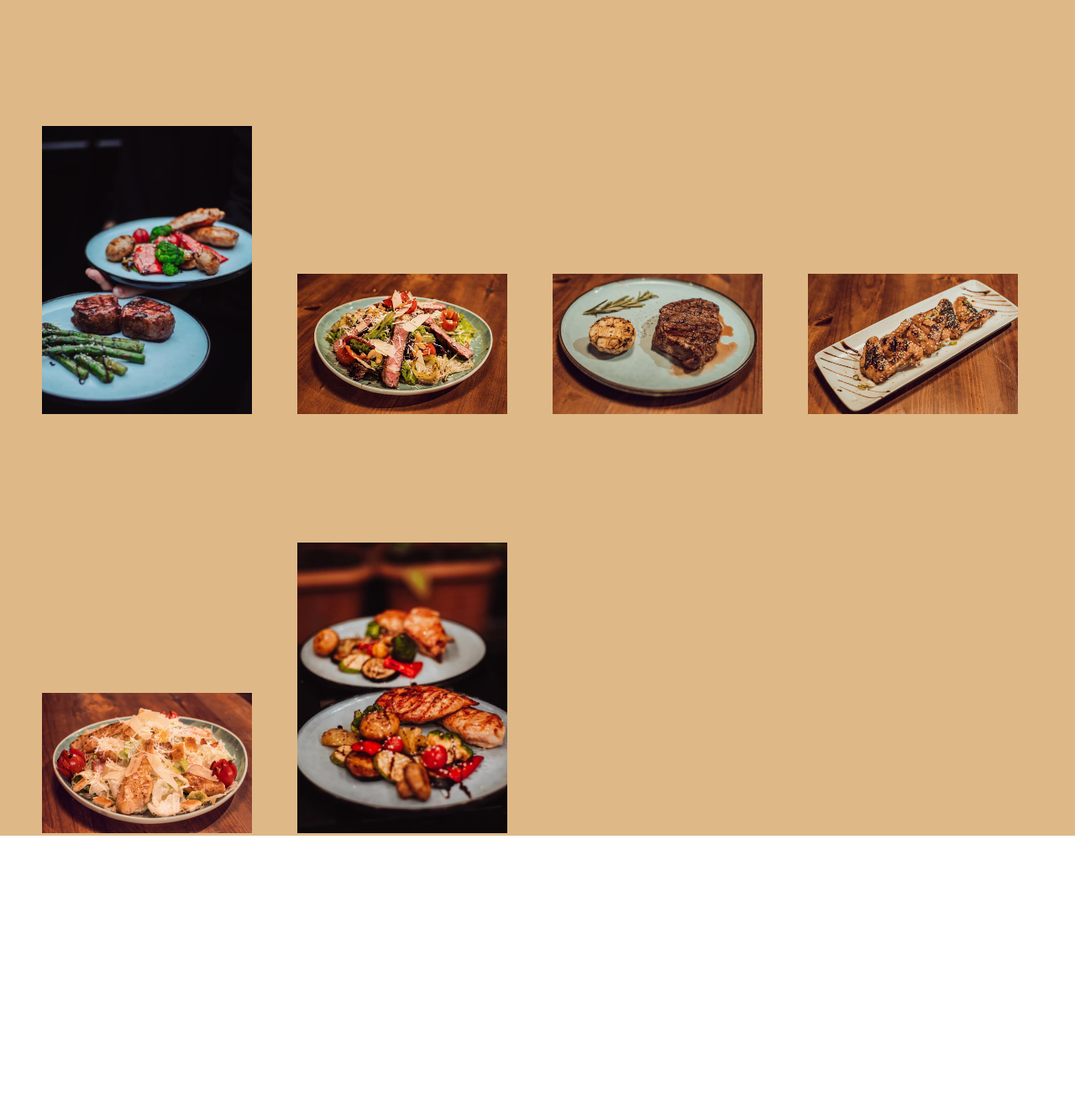
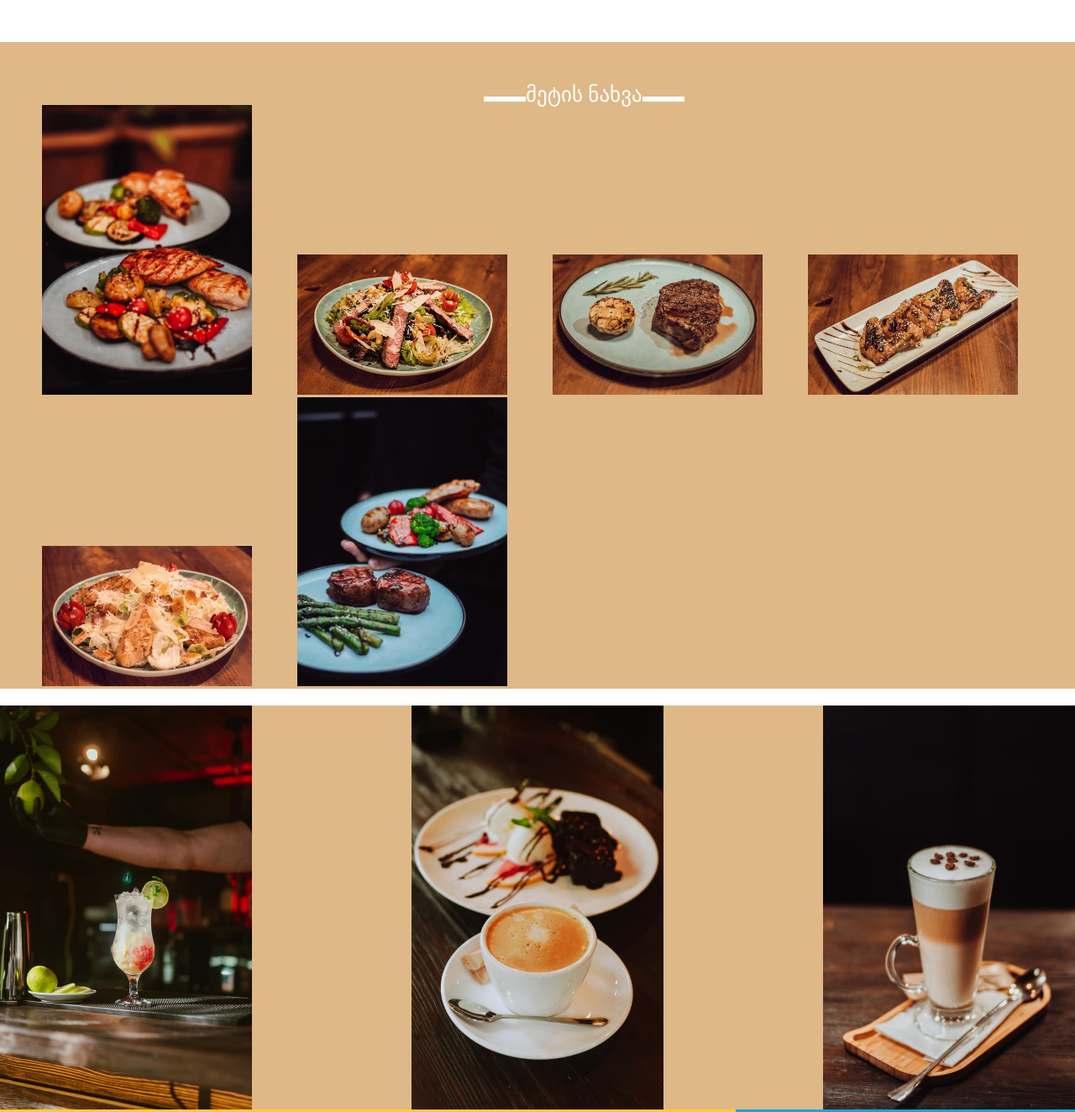
Before and after one commit to tikokharadze/-, a plain HTML site: page index.html in a window 1280 px wide. Shown: the part 3000-4324 px from the top of the page at 84% size. Drawn offline with nearby package versions, Linux system fonts and the light colour scheme; a web font is replaced by a local one.

Commit message:
add pseudo elements

```diff
--- a/css/responsive.css
+++ b/css/responsive.css
@@ -43,12 +43,7 @@
     flex-wrap: wrap;
     }
 }
-@media (max-width:630px) {
-    .child1,
-    .child2 {
-        width: 100px;
-    }
-}
+
 
 @media (max-width:558px) {
     .image-wraper  {
--- a/css/style.css
+++ b/css/style.css
@@ -132,17 +132,27 @@
 
 }
 .image2-wraper img{width:444px;margin-right: 58px;}
-.flex-container {display:flex;justify-content: space-between;background-color: burlywood;margin-top: 150px;}
-.flex-container img {width: 250px;margin-left:50px ;margin-top:150px ;}
-/* .container3 {}
+.flex-container {display:flex;background-color: burlywood;margin: 200px 0 20px 0;}
+.flex-container img {width: 250px;margin-left:50px ;}
 
-.desert img{width: 300px;} */
+.container3 {width: 100%;display: flex;justify-content: space-between;background-color: burlywood;}
+.container3 img{width: 300px;}
+.box {color:white;font-size: 25px;margin-left: 45%;margin-top: 50px;
+}
 .box::after {content:' ';
-    background-color: #FF7A00;
-    height: 4px;
-    width:47px;
+    background-color: white;
+    height: 6px;
+    width:50px;
     display: inline-block;
-    margin-left:18px;}
+    }
+.box::before {content:' ';
+        background-color: white;
+        height: 6px;
+        width:50px;
+        display: inline-block;
+
+        }
+
 .container4 {
     /* max-width: 1080px; */
     width: 100%;
@@ -152,7 +162,7 @@
     height: 1080px;
     margin: 0;
     padding:0;
-    margin-top: 400px;
+
 }
 .footer-container {
     /* max-width:1080px; */
@@ -181,6 +191,7 @@
 .fa-map-marker-alt {margin-right: 15px;color:aliceblue;margin-bottom: 10px;}
 .footer-right1-block a{color:aliceblue;font-size: 15px;font-family:"BPG Nino Mtavruli Bold", sans-serif ;line-height: 10px;}
 /* Full-width input fields */
+
 input[type=text], input[type=password] {
 
     padding: 15px;
@@ -188,4 +199,7 @@ input[type=text], input[type=password] {
     display: inline-block;
     border: none;
     background:#FFAA00;
+
   }
+.registerbtn   {  padding: 13px;
+                   color:grey; }
--- a/index.html
+++ b/index.html
@@ -81,6 +81,8 @@
                    <h2 class="burger">გამორჩეულად გემრიელი ექვსი ყველის ბურგერი</h2>
 
                 </div>
+
+
               </div>
           </div>
 
@@ -90,7 +92,8 @@
 
         <div class="images">
 
-            <img src="img/img19.jpg" alt="image">
+            <a href="#"><div class="box">მეტის ნახვა</div></a>
+            <img src="img/img11.jpg" alt="image">
 
             <img src="img/img44.jpg" alt="image">
 
@@ -100,7 +103,7 @@
 
             <img src="img/img45.jpg" alt="image">
 
-            <img src="img/img11.jpg" alt="image">
+            <img src="img/img19.jpg" alt="image">
 
 
         </div>
@@ -110,15 +113,15 @@
 
 
     </section>
-    <!-- <section>
+    <section>
       <div class="container3">
-        <div class="desert">
+
          <img src="img/img14.jpg" alt="image">
          <img src="img/img9.jpg" alt="image">
-         <img src="img/img22.jpg" alt="image">
+         <img src="img/img18.jpg" alt="image">
         </div>
       </div>
-    </section> -->
+    </section>
     <section>
       <div class="container4">
 
```
